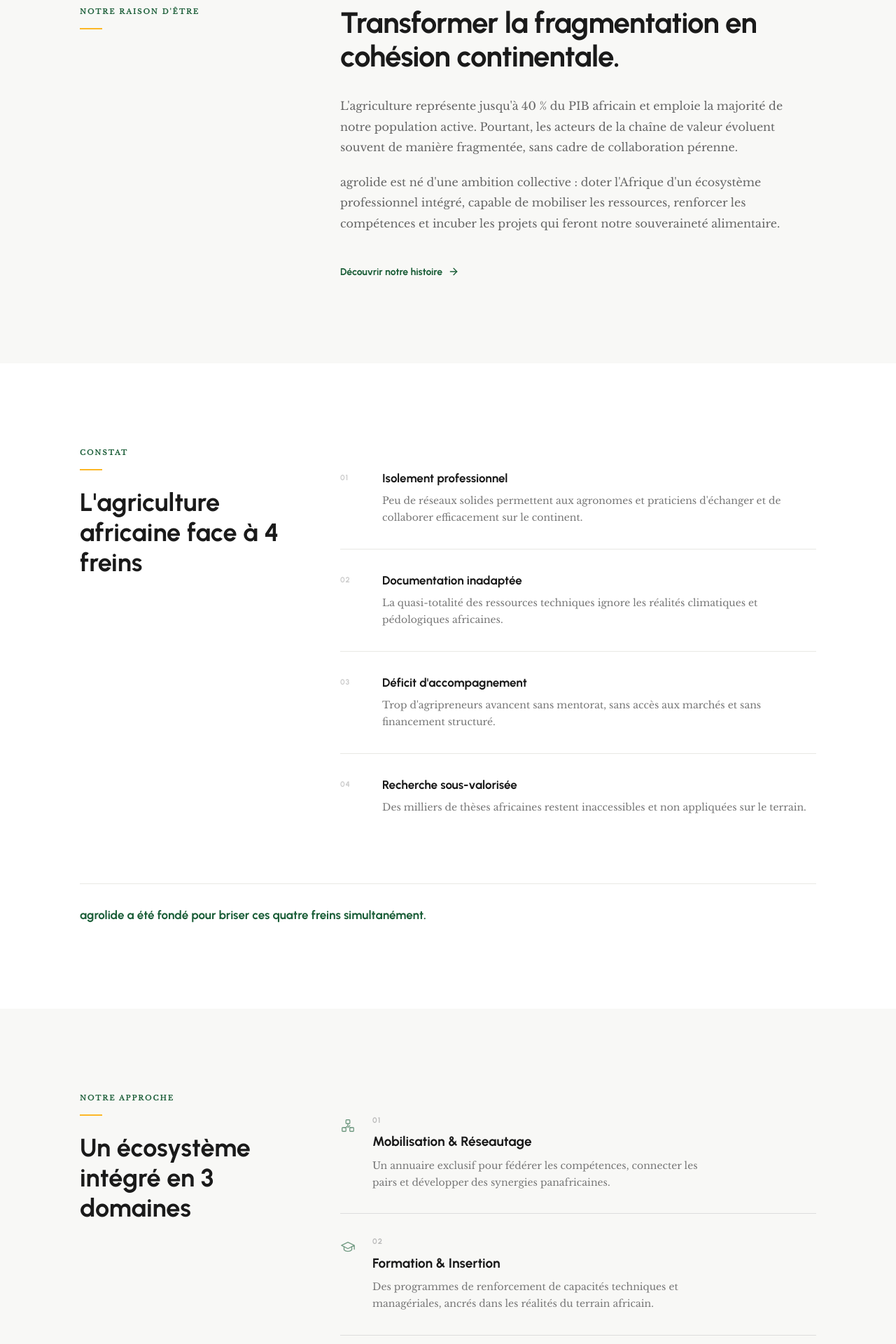
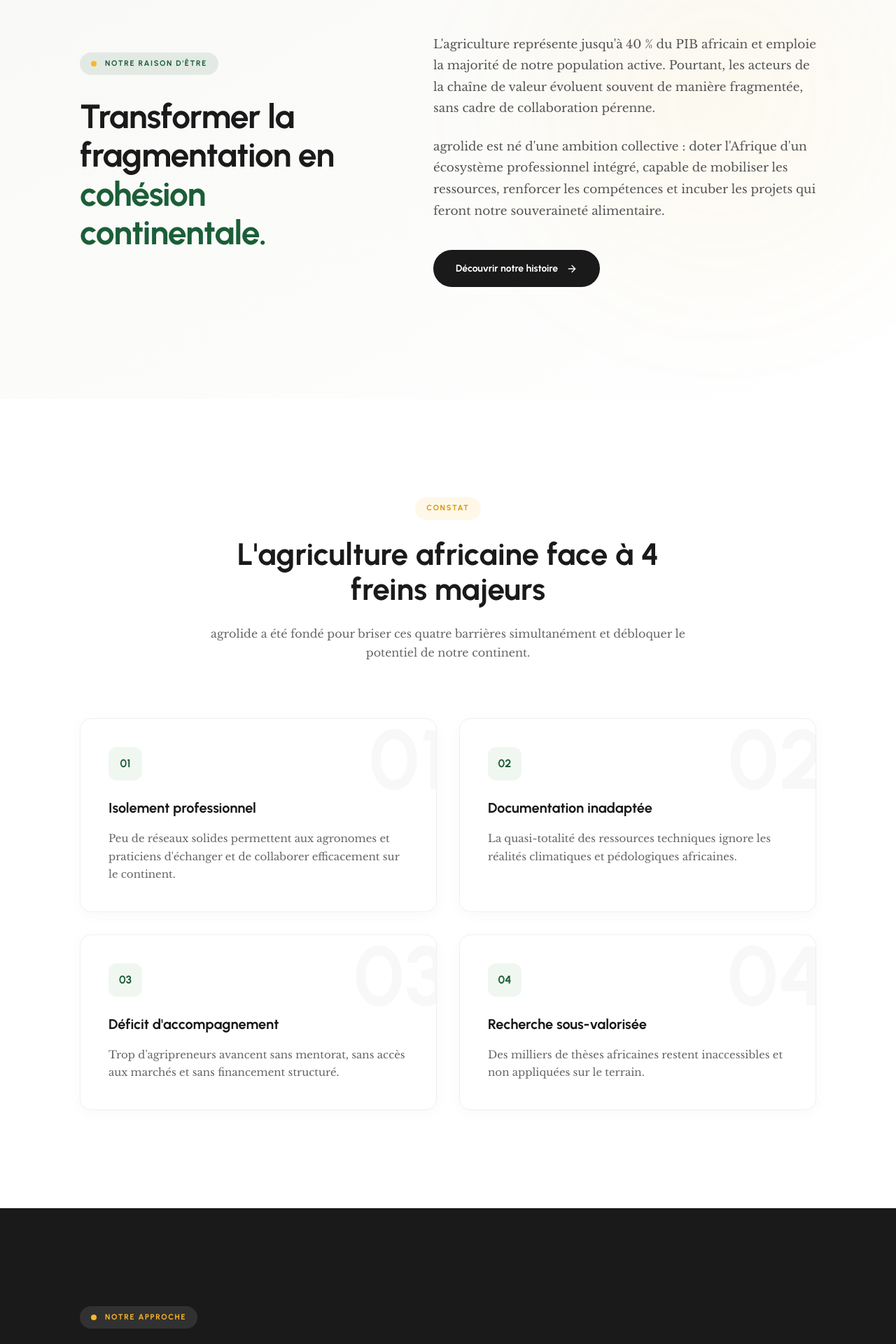
Before and after one commit to remyagaguy-lab/agrolide, a Next.js app in the folder agrolide/: page / in a window 1280 px wide. Shown: the part 840-2760 px from the top of the page at 70% size. Built offline with nearby package versions, Linux system fonts and the light colour scheme.

Commit message:
style(home): refonte complète du design de la page (hors hero)

```diff
--- a/agrolide/src/app/(public)/page.tsx
+++ b/agrolide/src/app/(public)/page.tsx
@@ -168,31 +168,33 @@ export default function HomePage() {
       </section>
 
       {/* ── RAISON D'ÊTRE ────────────────────────── */}
-      <section className="bg-[#f8f8f6] py-[80px] md:py-[120px]">
-        <div className="max-w-[1100px] mx-auto px-6">
-          <div className="grid grid-cols-1 md:grid-cols-12 gap-16 items-start">
-            {/* Colonne gauche — étiquette + accroches */}
-            <div className="md:col-span-4">
-              <div className="text-[10px] font-[700] text-[#1b5e38] tracking-[0.2em] uppercase mb-4">Notre raison d'être</div>
-              <div className="w-8 h-[2px] bg-[#fcb726]" />
+      <section className="bg-gradient-to-br from-[#f8f8f6] to-white py-[100px] md:py-[160px] relative overflow-hidden">
+        {/* Subtle background decoration */}
+        <div className="absolute top-0 right-0 w-[500px] h-[500px] bg-[#fcb726]/5 rounded-full blur-[100px] pointer-events-none" />
+        <div className="max-w-[1100px] mx-auto px-6 relative z-10">
+          <div className="grid grid-cols-1 md:grid-cols-12 gap-16 items-center">
+            <div className="md:col-span-5">
+              <div className="inline-flex items-center gap-3 px-4 py-2 rounded-full bg-[#1b5e38]/10 text-[#1b5e38] font-heading font-[700] text-[11px] tracking-[0.15em] uppercase mb-8">
+                <span className="w-2 h-2 rounded-full bg-[#fcb726]" />
+                Notre raison d'être
               </div>
-            {/* Colonne droite — contenu éditorial */}
-            <div className="md:col-span-8">
-              <h2 className="font-heading font-[800] text-[32px] md:text-[42px] text-[#1a1a1a] leading-[1.15] tracking-[-0.02em] mb-8">
-                Transformer la fragmentation en cohésion continentale.
+              <h2 className="font-heading font-[800] text-[36px] md:text-[48px] text-[#1a1a1a] leading-[1.15] tracking-[-0.02em] mb-6">
+                Transformer la fragmentation en <span className="text-[#1b5e38]">cohésion continentale.</span>
               </h2>
-              <p className="font-sans text-[16px] text-[#666] leading-[1.85] mb-5">
+            </div>
+            <div className="md:col-span-7 md:pl-10">
+              <p className="font-sans text-[17px] text-[#555] leading-[1.8] mb-6">
                 L'agriculture représente jusqu'à 40 % du PIB africain et emploie la majorité de notre population active. Pourtant, les acteurs de la chaîne de valeur évoluent souvent de manière fragmentée, sans cadre de collaboration pérenne.
               </p>
-              <p className="font-sans text-[16px] text-[#666] leading-[1.85] mb-10">
+              <p className="font-sans text-[17px] text-[#555] leading-[1.8] mb-10">
                 agrolide est né d'une ambition collective : doter l'Afrique d'un écosystème professionnel intégré, capable de mobiliser les ressources, renforcer les compétences et incuber les projets qui feront notre souveraineté alimentaire.
               </p>
               <Link
                 href="/qui-sommes-nous"
-                className="inline-flex items-center gap-2 text-[#1b5e38] font-heading font-[700] text-[14px] group"
+                className="inline-flex items-center gap-3 text-white bg-[#1a1a1a] font-heading font-[700] text-[14px] px-8 py-4 rounded-full group hover:bg-[#1b5e38] hover:shadow-[0_8px_30px_rgba(27,94,56,0.3)] transition-all duration-300"
               >
                 Découvrir notre histoire
-                <span className="transition-transform group-hover:translate-x-1">
+                <span className="transition-transform duration-300 group-hover:translate-x-1">
                   <IconArrowRight />
                 </span>
               </Link>
@@ -202,181 +204,190 @@ export default function HomePage() {
       </section>
 
       {/* ── LES 4 FREINS ─────────────────────────── */}
-      <section className="bg-white py-[80px] md:py-[120px]">
+      <section className="bg-white py-[100px] md:py-[140px] relative">
         <div className="max-w-[1100px] mx-auto px-6">
-          <div className="grid grid-cols-1 md:grid-cols-12 gap-16 mb-16">
-            <div className="md:col-span-4">
-              <div className="text-[10px] font-[700] text-[#1b5e38] tracking-[0.2em] uppercase mb-4">Constat</div>
-              <div className="w-8 h-[2px] bg-[#fcb726] mb-6" />
-              <h2 className="font-heading font-[800] text-[28px] md:text-[36px] text-[#1a1a1a] leading-[1.2]">
-                L'agriculture africaine face à 4 freins
+          <div className="text-center max-w-[700px] mx-auto mb-20">
+            <div className="inline-flex items-center gap-3 px-4 py-2 rounded-full bg-[#fcb726]/10 text-[#d9970c] font-heading font-[700] text-[11px] tracking-[0.15em] uppercase mb-6">
+              Constat
+            </div>
+            <h2 className="font-heading font-[800] text-[32px] md:text-[44px] text-[#1a1a1a] leading-[1.15] mb-6">
+              L'agriculture africaine face à 4 freins majeurs
             </h2>
+            <p className="font-sans text-[16px] text-[#666] leading-[1.7]">
+              agrolide a été fondé pour briser ces quatre barrières simultanément et débloquer le potentiel de notre continent.
+            </p>
           </div>
-            <div className="md:col-span-8 flex flex-col divide-y divide-[#e8e8e4]">
+
+          <div className="grid grid-cols-1 md:grid-cols-2 gap-8">
             {[
               { num: "01", title: "Isolement professionnel", desc: "Peu de réseaux solides permettent aux agronomes et praticiens d'échanger et de collaborer efficacement sur le continent." },
               { num: "02", title: "Documentation inadaptée", desc: "La quasi-totalité des ressources techniques ignore les réalités climatiques et pédologiques africaines." },
               { num: "03", title: "Déficit d'accompagnement", desc: "Trop d'agripreneurs avancent sans mentorat, sans accès aux marchés et sans financement structuré." },
               { num: "04", title: "Recherche sous-valorisée", desc: "Des milliers de thèses africaines restent inaccessibles et non appliquées sur le terrain." },
             ].map((f) => (
-                <div key={f.num} className="py-8 flex gap-8">
-                  <div className="font-heading font-[700] text-[11px] text-[#ccc] tracking-[0.08em] pt-1 min-w-[28px]">
+              <div key={f.num} className="group relative bg-white rounded-2xl p-10 border border-[#f0f0f0] shadow-[0_4px_20px_rgba(0,0,0,0.03)] hover:shadow-[0_20px_40px_rgba(27,94,56,0.08)] hover:-translate-y-2 transition-all duration-300 overflow-hidden">
+                <div className="absolute -right-4 -top-8 font-heading font-[800] text-[120px] text-[#f8f8f8] group-hover:text-[#f0f7f0] transition-colors duration-300 z-0 select-none pointer-events-none">
                   {f.num}
                 </div>
-                  <div>
-                    <h3 className="font-heading font-[700] text-[17px] text-[#1a1a1a] mb-2">{f.title}</h3>
-                    <p className="font-sans text-[14px] text-[#777] leading-[1.7]">{f.desc}</p>
+                <div className="relative z-10">
+                  <div className="w-12 h-12 bg-[#f0f7f0] group-hover:bg-[#1b5e38] rounded-xl flex items-center justify-center text-[#1b5e38] group-hover:text-white transition-colors duration-300 mb-6 font-heading font-[800] text-[16px]">
+                    {f.num}
+                  </div>
+                  <h3 className="font-heading font-[800] text-[20px] text-[#1a1a1a] mb-4">{f.title}</h3>
+                  <p className="font-sans text-[15px] text-[#666] leading-[1.7]">{f.desc}</p>
                 </div>
               </div>
             ))}
           </div>
         </div>
-
-          <div className="border-t border-[#e8e8e4] pt-8">
-            <p className="font-heading font-[700] text-[17px] text-[#1b5e38]">
-              agrolide a été fondé pour briser ces quatre freins simultanément.
-            </p>
-          </div>
-        </div>
       </section>
 
       {/* ── 3 DOMAINES ───────────────────────────── */}
-      <section id="actions" className="bg-[#f8f8f6] py-[80px] md:py-[120px]">
+      <section id="actions" className="bg-[#1a1a1a] py-[100px] md:py-[140px] text-white">
         <div className="max-w-[1100px] mx-auto px-6">
-          <div className="grid grid-cols-1 md:grid-cols-12 gap-16 mb-12">
-            <div className="md:col-span-4">
-              <div className="text-[10px] font-[700] text-[#1b5e38] tracking-[0.2em] uppercase mb-4">Notre approche</div>
-              <div className="w-8 h-[2px] bg-[#fcb726] mb-6" />
-              <h2 className="font-heading font-[800] text-[28px] md:text-[36px] text-[#1a1a1a] leading-[1.2]">
-                Un écosystème intégré en 3 domaines
+          <div className="mb-20 flex flex-col md:flex-row md:items-end justify-between gap-8">
+            <div className="max-w-[600px]">
+              <div className="inline-flex items-center gap-3 px-4 py-2 rounded-full bg-white/10 text-[#fcb726] font-heading font-[700] text-[11px] tracking-[0.15em] uppercase mb-6">
+                <span className="w-2 h-2 rounded-full bg-[#fcb726]" />
+                Notre approche
+              </div>
+              <h2 className="font-heading font-[800] text-[32px] md:text-[44px] leading-[1.15]">
+                Un écosystème intégré en 3 piliers d'action
               </h2>
             </div>
-            <div className="md:col-span-8 flex flex-col divide-y divide-[#ddd]">
+          </div>
+
+          <div className="grid grid-cols-1 md:grid-cols-3 gap-6">
             {[
               {
-                  icon: <IconNetwork className="text-[#1b5e38]" />,
+                icon: <IconNetwork />,
                 num: "01",
                 title: "Mobilisation & Réseautage",
                 desc: "Un annuaire exclusif pour fédérer les compétences, connecter les pairs et développer des synergies panafricaines.",
                 link: "/annuaire",
+                color: "group-hover:border-[#1b5e38]"
               },
               {
-                  icon: <IconGraduation className="text-[#1b5e38]" />,
+                icon: <IconGraduation />,
                 num: "02",
                 title: "Formation & Insertion",
                 desc: "Des programmes de renforcement de capacités techniques et managériales, ancrés dans les réalités du terrain africain.",
                 link: "/formations",
+                color: "group-hover:border-[#fcb726]"
               },
               {
-                  icon: <IconBriefcase className="text-[#1b5e38]" />,
+                icon: <IconBriefcase />,
                 num: "03",
                 title: "Agrobusiness & Consulting",
                 desc: "Un accompagnement stratégique pour structurer vos projets, accéder aux financements et conquérir les marchés.",
                 link: "/agrobusiness",
+                color: "group-hover:border-[#1b5e38]"
               },
             ].map((d) => (
               <Link
                 href={d.link}
                 key={d.num}
-                  className="py-8 flex items-start gap-6 group"
+                className={`group block bg-[#222] border border-[#333] rounded-2xl p-8 hover:bg-[#2a2a2a] transition-all duration-300 ${d.color} hover:-translate-y-1`}
               >
-                  <div className="mt-1 flex-shrink-0 opacity-60 group-hover:opacity-100 transition-opacity">
+                <div className="w-14 h-14 bg-white/5 rounded-full flex items-center justify-center text-white mb-8 group-hover:scale-110 transition-transform duration-300">
                   {d.icon}
                 </div>
-                  <div className="flex-1">
-                    <div className="font-heading font-[800] text-[11px] text-[#bbb] tracking-[0.1em] mb-2">{d.num}</div>
-                    <h3 className="font-heading font-[700] text-[19px] text-[#1a1a1a] mb-2 group-hover:text-[#1b5e38] transition-colors">
+                <div className="font-heading font-[800] text-[12px] text-[#666] tracking-[0.1em] mb-3">{d.num}</div>
+                <h3 className="font-heading font-[800] text-[22px] text-white mb-4 group-hover:text-[#fcb726] transition-colors">
                   {d.title}
                 </h3>
-                    <p className="font-sans text-[14px] text-[#777] leading-[1.7] max-w-[500px]">{d.desc}</p>
-                  </div>
-                  <div className="hidden md:flex items-center gap-1 text-[#1b5e38] font-heading font-[600] text-[13px] pt-1 opacity-0 group-hover:opacity-100 translate-x-[-8px] group-hover:translate-x-0 transition-all flex-shrink-0">
+                <p className="font-sans text-[15px] text-[#999] leading-[1.7] mb-8">
+                  {d.desc}
+                </p>
+                <div className="flex items-center gap-2 text-white font-heading font-[700] text-[13px] opacity-70 group-hover:opacity-100 group-hover:translate-x-2 transition-all duration-300">
                   Découvrir <IconArrowRight />
                 </div>
               </Link>
             ))}
           </div>
         </div>
-        </div>
       </section>
 
       {/* ── TÉMOIGNAGES ──────────────────────────── */}
-      <section className="bg-white py-[80px] md:py-[120px]">
+      <section className="bg-gradient-to-b from-white to-[#f8f8f6] py-[100px] md:py-[140px]">
         <div className="max-w-[1100px] mx-auto px-6">
-          <div className="grid grid-cols-1 md:grid-cols-12 gap-16 mb-16">
-            <div className="md:col-span-4">
-              <div className="text-[10px] font-[700] text-[#1b5e38] tracking-[0.2em] uppercase mb-4">Impact</div>
-              <div className="w-8 h-[2px] bg-[#fcb726] mb-6" />
-              <h2 className="font-heading font-[800] text-[28px] md:text-[36px] text-[#1a1a1a] leading-[1.2]">
+          <div className="text-center mb-20">
+            <div className="inline-flex items-center gap-3 px-4 py-2 rounded-full bg-[#1b5e38]/10 text-[#1b5e38] font-heading font-[700] text-[11px] tracking-[0.15em] uppercase mb-6">
+              <span className="w-2 h-2 rounded-full bg-[#1b5e38]" />
+              Impact
+            </div>
+            <h2 className="font-heading font-[800] text-[32px] md:text-[44px] text-[#1a1a1a] leading-[1.15]">
               La voix du réseau
             </h2>
           </div>
-            <div className="md:col-span-8 grid grid-cols-1 gap-0 divide-y divide-[#e8e8e4]">
+
+          <div className="grid grid-cols-1 md:grid-cols-3 gap-8">
             {[
-                { initials: "KA", name: "Kouamé A.", role: "Agronome", country: "Côte d'Ivoire" },
-                { initials: "FD", name: "Fatou D.",  role: "Chercheuse", country: "Sénégal" },
-                { initials: "EM", name: "Emmanuel M.", role: "Agripreneur", country: "Cameroun" },
+              { initials: "KA", name: "Kouamé A.", role: "Agronome", country: "Côte d'Ivoire", delay: "md:mt-0" },
+              { initials: "FD", name: "Fatou D.",  role: "Chercheuse", country: "Sénégal", delay: "md:mt-12" },
+              { initials: "EM", name: "Emmanuel M.", role: "Agripreneur", country: "Cameroun", delay: "md:mt-24" },
             ].map((t) => (
-                <div key={t.initials} className="py-8 flex gap-6">
-                  <div className="text-[#e0ede4] flex-shrink-0 mt-1">
+              <div key={t.initials} className={`bg-white rounded-2xl p-8 border border-[#eaeaea] shadow-[0_10px_30px_rgba(0,0,0,0.02)] hover:shadow-[0_20px_40px_rgba(0,0,0,0.06)] transition-shadow duration-300 ${t.delay}`}>
+                <div className="text-[#fcb726] mb-6">
                   <IconQuote />
                 </div>
-                  <div>
-                    <p className="font-sans italic text-[15px] text-[#444] leading-[1.85] mb-5">
-                      agrolide m'a permis de structurer mon approche et de trouver des partenaires solides. L'accès aux ressources adaptées à notre continent change véritablement la donne pour les acteurs de terrain.
+                <p className="font-sans italic text-[16px] text-[#444] leading-[1.8] mb-8">
+                  "agrolide m'a permis de structurer mon approche et de trouver des partenaires solides. L'accès aux ressources adaptées à notre continent change véritablement la donne."
                 </p>
-                    <div className="flex items-center gap-3">
-                      <div className="w-[36px] h-[36px] bg-[#e8f5e9] text-[#1b5e38] flex items-center justify-center font-heading font-[700] text-[12px]">
+                <div className="flex items-center gap-4 pt-6 border-t border-[#f0f0f0]">
+                  <div className="w-[44px] h-[44px] rounded-full bg-gradient-to-br from-[#1b5e38] to-[#124026] text-white flex items-center justify-center font-heading font-[700] text-[14px] shadow-[0_4px_10px_rgba(27,94,56,0.3)]">
                     {t.initials}
                   </div>
                   <div>
-                        <div className="font-heading font-[600] text-[14px] text-[#1a1a1a]">{t.name}</div>
-                        <div className="font-sans text-[12px] text-[#999]">{t.role} · {t.country}</div>
-                      </div>
+                    <div className="font-heading font-[700] text-[15px] text-[#1a1a1a]">{t.name}</div>
+                    <div className="font-sans text-[13px] text-[#888]">{t.role} · {t.country}</div>
                   </div>
                 </div>
               </div>
             ))}
           </div>
         </div>
-        </div>
       </section>
 
       {/* ── BLOG ─────────────────────────────────── */}
-      <section className="bg-[#f8f8f6] py-[80px] md:py-[120px]">
+      <section className="bg-white py-[100px] md:py-[140px]">
         <div className="max-w-[1100px] mx-auto px-6">
-          <div className="flex flex-col md:flex-row md:items-end justify-between mb-12 gap-6">
+          <div className="flex flex-col md:flex-row md:items-end justify-between mb-16 gap-6">
             <div>
-              <div className="text-[10px] font-[700] text-[#1b5e38] tracking-[0.2em] uppercase mb-4">Ressources</div>
-              <div className="w-8 h-[2px] bg-[#fcb726] mb-6" />
-              <h2 className="font-heading font-[800] text-[28px] md:text-[36px] text-[#1a1a1a] leading-[1.2]">
+              <div className="inline-flex items-center gap-3 px-4 py-2 rounded-full bg-[#1b5e38]/10 text-[#1b5e38] font-heading font-[700] text-[11px] tracking-[0.15em] uppercase mb-6">
+                <span className="w-2 h-2 rounded-full bg-[#1b5e38]" />
+                Ressources
+              </div>
+              <h2 className="font-heading font-[800] text-[32px] md:text-[44px] text-[#1a1a1a] leading-[1.15]">
                 Derniers articles
               </h2>
             </div>
             <Link
               href="/blog"
-              className="inline-flex items-center gap-2 text-[#1b5e38] font-heading font-[600] text-[14px] group flex-shrink-0"
+              className="inline-flex items-center gap-2 text-white bg-[#1b5e38] font-heading font-[600] text-[14px] px-6 py-3 rounded-full group hover:bg-[#124026] hover:shadow-lg transition-all duration-300 flex-shrink-0"
             >
               Tous les articles
-              <span className="transition-transform group-hover:translate-x-1"><IconArrowRight /></span>
+              <span className="transition-transform duration-300 group-hover:translate-x-1"><IconArrowRight /></span>
             </Link>
           </div>
 
-          <div className="grid grid-cols-1 md:grid-cols-3 gap-[1px] bg-[#e8e8e4]">
+          <div className="grid grid-cols-1 md:grid-cols-3 gap-8">
             {[1, 2, 3].map((item) => (
-              <div key={item} className="bg-[#f8f8f6] p-[28px] flex flex-col opacity-50">
-                <div className="h-[160px] bg-[#e8e8e4] w-full mb-6" />
-                <div className="text-[10px] font-[700] text-[#1b5e38] tracking-[0.15em] uppercase mb-3">
+              <div key={item} className="group cursor-pointer">
+                <div className="relative h-[220px] bg-[#f4f4f4] rounded-2xl mb-6 overflow-hidden">
+                  <div className="absolute inset-0 bg-gradient-to-r from-transparent via-white/60 to-transparent -translate-x-full group-hover:translate-x-[200%] transition-transform duration-1000 ease-in-out" />
+                  <div className="absolute top-4 left-4 bg-white/80 backdrop-blur-sm px-3 py-1 rounded-full font-heading font-[700] text-[10px] text-[#1b5e38] tracking-[0.1em] uppercase shadow-sm">
                     Bientôt disponible
                   </div>
-                <h3 className="font-heading font-[700] text-[16px] text-[#1a1a1a] mb-3 leading-snug">
-                  Articles en cours de préparation
+                </div>
+                <h3 className="font-heading font-[800] text-[20px] text-[#1a1a1a] mb-3 leading-[1.4] group-hover:text-[#1b5e38] transition-colors">
+                  Articles en cours de préparation pour la communauté
                 </h3>
-                <p className="font-sans text-[13px] text-[#888] leading-[1.6] flex-1">
-                  Notre équipe éditoriale prépare une série de contenus techniques pour les acteurs de la chaîne agricole.
+                <p className="font-sans text-[15px] text-[#666] leading-[1.7] mb-4">
+                  Notre équipe éditoriale prépare une série de contenus techniques de haute valeur pour les acteurs de la chaîne agricole.
                 </p>
-                <div className="border-t border-[#e8e8e4] pt-4 mt-5 font-sans text-[11px] text-[#bbb]">
-                  À venir
+                <div className="font-sans text-[13px] font-[600] text-[#fcb726]">
+                  À venir très prochainement
                 </div>
               </div>
             ))}
@@ -385,25 +396,30 @@ export default function HomePage() {
       </section>
 
       {/* ── CTA FINAL ────────────────────────────── */}
-      <section className="bg-[#1b5e38] relative overflow-hidden py-[100px]">
-        <div className="max-w-[1100px] mx-auto px-6">
-          <div className="max-w-[600px]">
-            <p className="text-[10px] font-[700] tracking-[0.22em] text-[rgba(255,255,255,0.4)] uppercase mb-6">
+      <section className="relative overflow-hidden py-[120px] md:py-[160px] bg-[#1a1a1a]">
+        {/* Dynamic Abstract Background */}
+        <div className="absolute inset-0 z-0">
+          <div className="absolute top-[-20%] left-[-10%] w-[50%] h-[140%] bg-[#1b5e38]/20 rounded-full blur-[120px] pointer-events-none" />
+          <div className="absolute bottom-[-20%] right-[-10%] w-[40%] h-[120%] bg-[#fcb726]/10 rounded-full blur-[100px] pointer-events-none" />
+        </div>
+
+        <div className="max-w-[800px] mx-auto px-6 relative z-10 text-center">
+          <div className="inline-block px-4 py-2 rounded-full border border-white/10 text-[#fcb726] font-heading font-[700] text-[11px] tracking-[0.2em] uppercase mb-8">
             Rejoindre le réseau
-            </p>
-            <h2 className="font-heading font-[800] text-[32px] md:text-[46px] text-white leading-[1.1] tracking-[-0.02em] mb-6">
+          </div>
+          <h2 className="font-heading font-[800] text-[36px] md:text-[56px] text-white leading-[1.1] tracking-[-0.02em] mb-8">
             Prêt à participer à la conquête de la souveraineté alimentaire ?
           </h2>
-            <p className="font-sans text-[15px] text-[rgba(255,255,255,0.55)] mb-10 leading-[1.7]">
+          <p className="font-sans text-[16px] md:text-[18px] text-[rgba(255,255,255,0.7)] mb-12 leading-[1.7]">
             Annuaire · Formations · Agrobusiness · Bibliothèque · Événements
           </p>
           <Link
             href="/rejoindre"
-              className="inline-block bg-[#fcb726] text-[#1a1a1a] font-heading font-[800] text-[15px] px-[36px] py-[15px] rounded-md hover:bg-[#f99e1d] transition-colors"
+            className="inline-flex items-center gap-3 bg-[#fcb726] text-[#1a1a1a] font-heading font-[800] text-[16px] px-[40px] py-[18px] rounded-full hover:bg-white hover:shadow-[0_0_40px_rgba(252,183,38,0.4)] transition-all duration-300 hover:-translate-y-1"
           >
-              Rejoindre le réseau
+            Rejoindre le réseau maintenant
+            <IconArrowRight />
           </Link>
-          </div>
         </div>
       </section>
 
```
Lines whose indentation alone changed are shown as unchanged.
